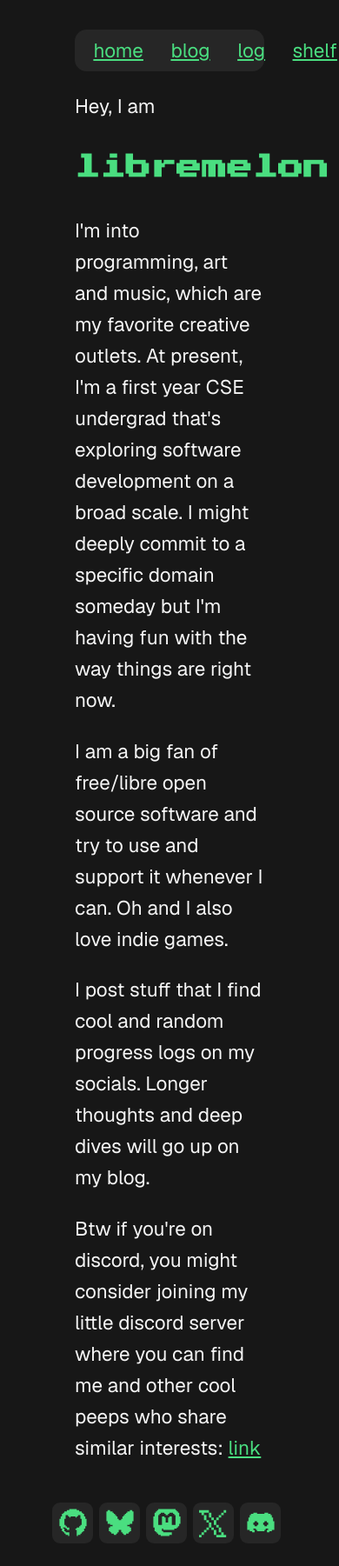
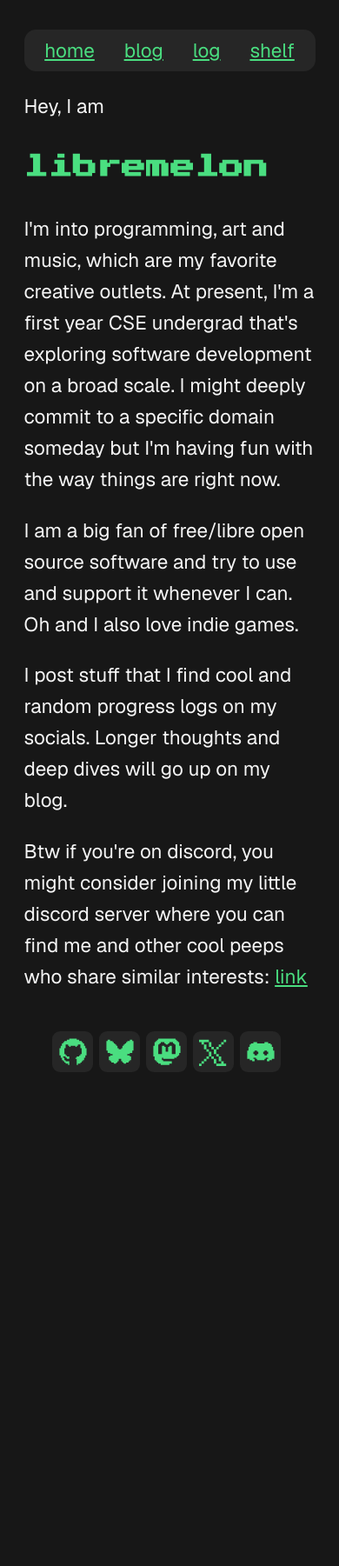
Before and after one commit to libremelon/libremelon.github.io, a Jekyll site: the page built from index.html, in a window 390 px wide. Shown: the whole page at 87% size. Built offline with Jekyll 4.4.1, drawn with Linux system fonts in a browser that asks for light colours; after the commit the page ends 1260 px from its top, so only the background shows below that.

Commit message:
fix(site): make site more responsive 1. `pixel-strong` sizes changed across diff widths 2. redefine mobile and tablet screen widths 3. redefine body padding across diff widths (fixes `header-nav` links overflowing the header for mobile phones)

```diff
--- a/_sass/main.scss
+++ b/_sass/main.scss
@@ -29,15 +29,23 @@ a {
 }
 
 /* mobile */
-@media screen and (width <= 360px) {
+@media screen and (width <= 450px) {
   #pixel-strong {
-    font-size: 1rem;
+    font-size: 1.25rem;
+  }
+
+  body {
+    padding: 1% 5%;
   }
 }
 
 /* tablet */
-@media screen and (360px < width <= 768px) {
+@media screen and (450px < width <= 850px) {
   #pixel-strong {
-    font-size: 1.3rem;
+    font-size: 1.5rem;
+  }
+
+  body {
+    padding: 1% 10%;
   }
 }
```
